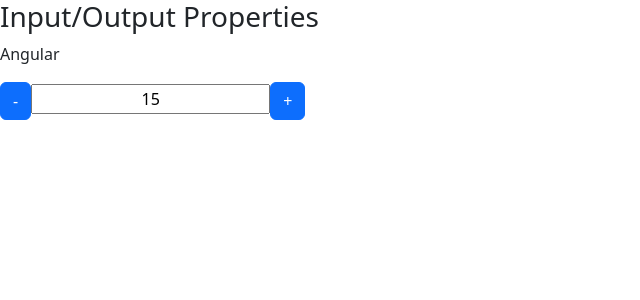
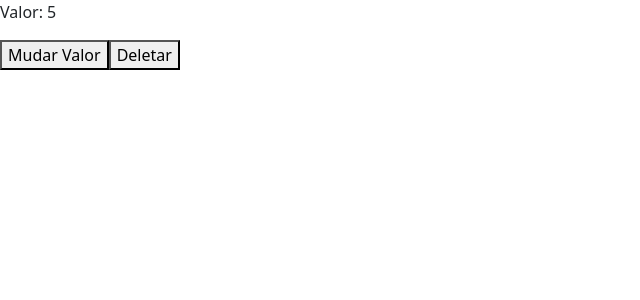
Before and after one commit to rss999999999/data-biding, an Angular app: page / in a window 1280 px wide. Shown: the top 300 px of the page, without its empty margins (0-640 px from the left). Built offline with nearby package versions, Linux system fonts and the light colour scheme.

Commit message:
#15: eventos do ciclo de vida dos componentes no Angular

```diff
--- a/src/app/app.component.html
+++ b/src/app/app.component.html
@@ -1 +1,4 @@
-<app-data-binding></app-data-binding>
+<!--<app-data-binding></app-data-binding>-->
+<app-ciclo [valorInicial]="valor" *ngIf="!deletarCiclo"></app-ciclo>
+<button (click)="mudarValor()">Mudar Valor</button>
+<button (click)="destruirCiclo()">Deletar</button>
--- a/src/app/app.component.ts
+++ b/src/app/app.component.ts
@@ -6,5 +6,13 @@
   styleUrls: ['./app.component.scss']
 })
 export class AppComponent {
-  title = 'data-biding';
+  valor: number = 5;
+  deletarCiclo: boolean = false;
+
+  mudarValor(){
+    this.valor++;
+  }
+  destruirCiclo(){
+    this.deletarCiclo = true;
+  }
 }
--- a/src/app/app.module.ts
+++ b/src/app/app.module.ts
@@ -9,13 +9,15 @@
 import {  MeuFormModule  } from "./meu-form/meu-form.module";
 import { InputPropertyComponent } from './input-property/input-property.component';
 import { OutputPropertyComponent } from './output-property/output-property.component';
+import { CicloComponent } from './ciclo/ciclo.component';
 
 @NgModule({
   declarations: [
     AppComponent,
     DataBindingComponent,
     InputPropertyComponent,
-    OutputPropertyComponent
+    OutputPropertyComponent,
+    CicloComponent
   ],
   imports: [
     BrowserModule,
--- /dev/null
+++ b/src/app/ciclo/ciclo.component.html
@@ -0,0 +1 @@
+<p>Valor: {{  valorInicial  }}</p>
--- /dev/null
+++ b/src/app/ciclo/ciclo.component.ts
@@ -0,0 +1,49 @@
+import {
+  AfterContentChecked,
+  AfterContentInit,
+  AfterViewChecked, AfterViewInit,
+  Component,
+  DoCheck, Input, OnChanges,
+  OnDestroy,
+  OnInit
+} from '@angular/core';
+
+@Component({
+  selector: 'app-ciclo',
+  templateUrl: './ciclo.component.html',
+  styleUrls: ['./ciclo.component.scss']
+})
+
+//A partir do Angular 9, o Angular CLI (Command Line Interface) não inclui mais a implementação explícita da interface
+// OnInit e o método ngOnInit() no arquivo do componente gerado automaticamente. Isso foi feito para reduzir a
+// quantidade de código gerado e simplificar a estrutura do componente. Embora a implementação explícita da
+// interface OnInit e do método ngOnInit() não sejam mais gerados automaticamente pelo Angular CLI, eles
+// ainda são amplamente usados e recomendados para executar lógica de inicialização em um componente.
+
+export class CicloComponent implements OnInit, OnChanges, DoCheck, AfterContentInit, AfterContentChecked, AfterViewInit, AfterViewChecked, OnDestroy{
+
+  @Input()
+  valorInicial: number = 10;
+  constructor() {
+    this.log('ngOnChanges');}
+  ngOnChanges(){
+    this.log('ngOnChanges');}
+  ngOnInit() {
+    this.log('ngOnInit');}
+  ngDoCheck(){
+    this.log('ngDoCheck');}
+  ngAfterContentInit(){
+    this.log('ngAfterContentInit');}
+  ngAfterContentChecked(){
+    this.log('ngAfterContentChecked')}
+  ngAfterViewChecked(){
+    this.log('ngAfterViewChecked')}
+  ngAfterViewInit(){
+    this.log('ngAfterViewInit')}
+  ngOnDestroy(){
+    this.log('ngOnDestroy');}
+  private log(hook: string){
+    console.log(hook);
+  }
+
+}
```
Also changed, not shown: src/app/ciclo/ciclo.component.scss (added), 1 other file (tests, documents, lock files or other folders).
